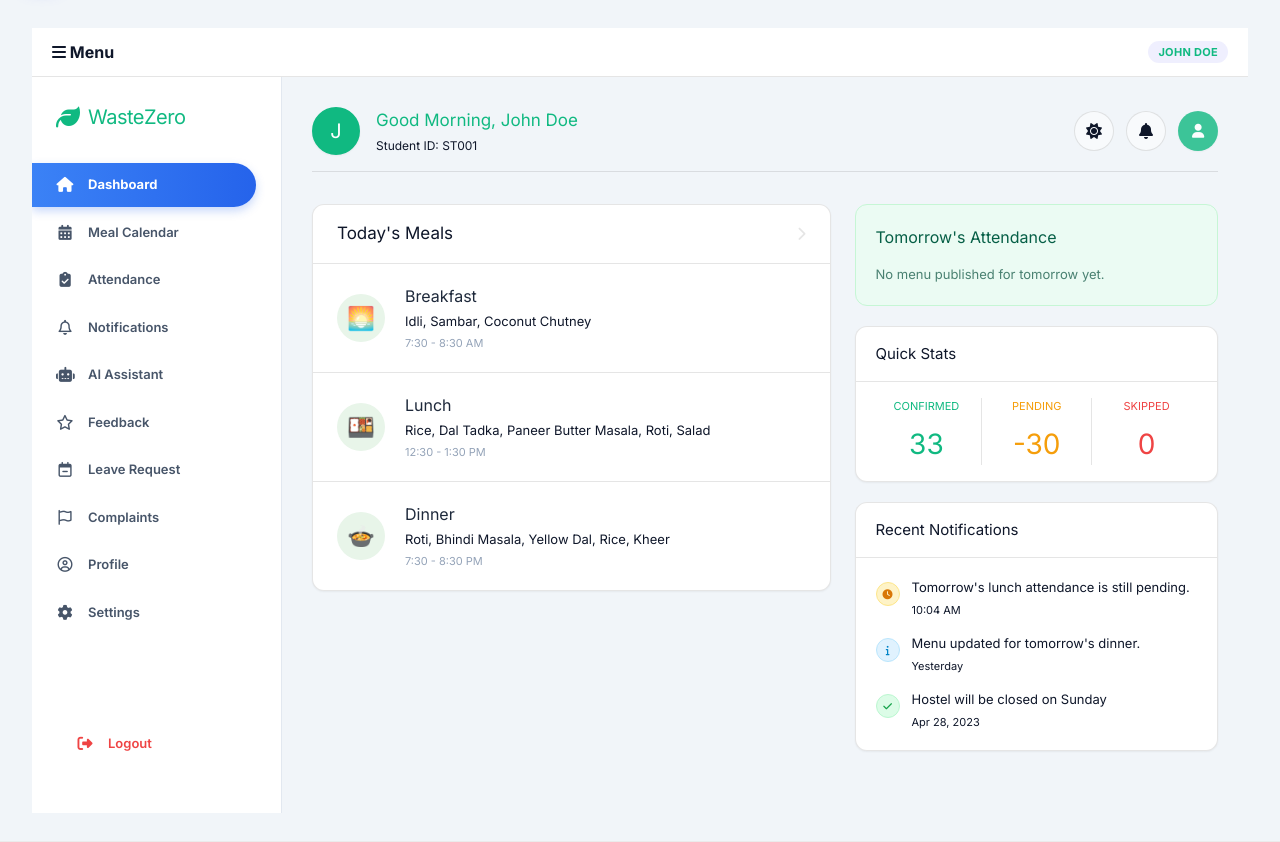
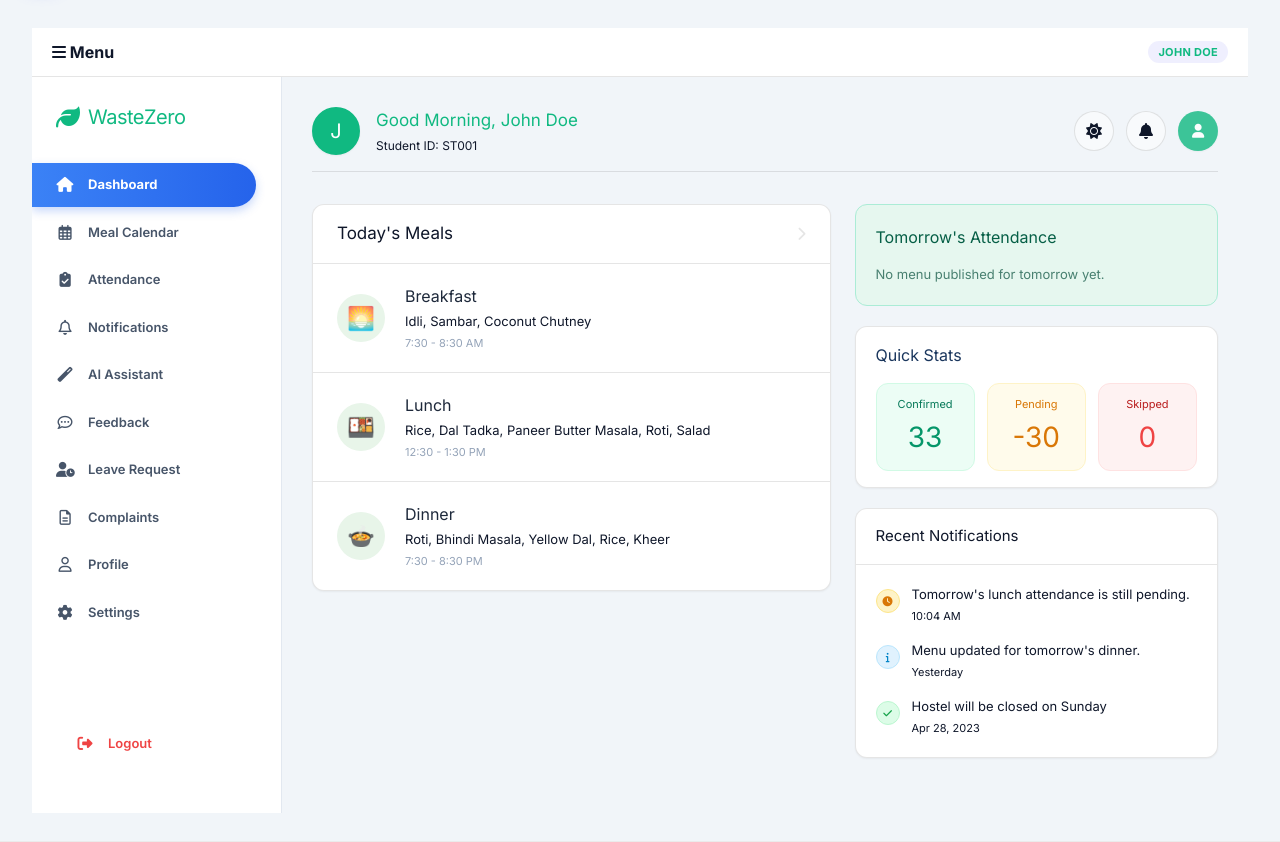
Before and after one commit to Akshaya-RBtech/p3, a Flask app: page /student/portal in a window 1280 px wide. Shown: the part 64-906 px from the top of the page. Run offline with Flask 3, Linux system fonts and the light colour scheme; a user stored in the database is signed in; data comes from the database, SQL or seed files in the repository; data that the repository does not hold is empty; some libraries are stand-ins or nearby versions.

Commit message:
UI: Complete Student Dashboard layout matching visual reference

```diff
--- a/templates/student_portal.html
+++ b/templates/student_portal.html
@@ -64,14 +64,14 @@
         </div>
 
         <button id="tab-home" class="sidebar-btn active-tab" onclick="switchTab('home', this)"><i class="fas fa-home"></i> Dashboard</button>
-        <button id="tab-calendar" class="sidebar-btn" onclick="switchTab('calendar', this)"><i class="fas fa-calendar-alt"></i> Meal Calendar</button>
+        <button id="tab-calendar" class="sidebar-btn" onclick="switchTab('calendar', this)"><i class="far fa-calendar-alt"></i> Meal Calendar</button>
         <button id="tab-attendance" class="sidebar-btn" onclick="switchTab('attendance', this)"><i class="fas fa-clipboard-check"></i> Attendance</button>
         <button id="tab-notifications" class="sidebar-btn" onclick="switchTab('notifications', this)"><i class="far fa-bell"></i> Notifications</button>
-        <button id="tab-assistant" class="sidebar-btn" onclick="switchTab('assistant', this)"><i class="fas fa-robot"></i> AI Assistant</button>
-        <button id="tab-feedback" class="sidebar-btn" onclick="switchTab('feedback', this)"><i class="far fa-star"></i> Feedback</button>
-        <button id="tab-leave" class="sidebar-btn" onclick="switchTab('leave', this)"><i class="far fa-calendar-minus"></i> Leave Request</button>
-        <button id="tab-complaints" class="sidebar-btn" onclick="switchTab('complaints', this)"><i class="far fa-flag"></i> Complaints</button>
-        <button id="tab-profile" class="sidebar-btn" onclick="switchTab('profile', this)"><i class="far fa-user-circle"></i> Profile</button>
+        <button id="tab-assistant" class="sidebar-btn" onclick="switchTab('assistant', this)"><i class="fas fa-magic"></i> AI Assistant</button>
+        <button id="tab-feedback" class="sidebar-btn" onclick="switchTab('feedback', this)"><i class="far fa-comment-dots"></i> Feedback</button>
+        <button id="tab-leave" class="sidebar-btn" onclick="switchTab('leave', this)"><i class="fas fa-user-clock"></i> Leave Request</button>
+        <button id="tab-complaints" class="sidebar-btn" onclick="switchTab('complaints', this)"><i class="far fa-file-alt"></i> Complaints</button>
+        <button id="tab-profile" class="sidebar-btn" onclick="switchTab('profile', this)"><i class="far fa-user"></i> Profile</button>
         <button id="tab-settings" class="sidebar-btn" onclick="switchTab('settings', this)"><i class="fas fa-cog"></i> Settings</button>
 
         <div style="margin-top:auto; padding:20px;">
@@ -143,21 +143,21 @@
                 <div class="lg:col-span-5 flex flex-col gap-5">
 
                     <!-- Tomorrow's Attendance Card -->
-                    <div class="bg-[#ebfbf3] rounded-xl p-5 border border-[#c6f6d5]">
+                    <div class="bg-[#e6f7ef] rounded-xl p-5 border border-[#abecd6]">
                         <h3 class="fw-800 text-[16px] text-[#065f46] mb-4">Tomorrow's Attendance</h3>
 
                         {% set tomorrow_menus = menus|selectattr("date", "equalto", tomorrow)|list %}
                         {% if tomorrow_menus %}
                             {% set tm = tomorrow_menus[0] %}
-                            <div class="flex items-center gap-3 mb-5 px-1">
+                            <div class="flex items-center gap-3 mb-5 px-1 bg-white p-3 rounded-lg border border-[#c6f6d5]">
                                 <i class="fas fa-utensils text-[#10b981] opacity-70"></i>
                                 <div class="text-[13px] fw-600 text-[#064e3b]">{{ tm.meal_type }} - {{ tm.items[:30] }}...</div>
                             </div>
-                            <div class="flex gap-3">
-                                <button onclick="selectVote({{ tm.id }}, 'Yes')" class="flex-1 bg-[#10b981] text-white py-2.5 rounded-lg fw-700 text-[13px] hover:bg-[#059669] transition shadow-sm border border-[#059669]">
+                            <div class="flex gap-4">
+                                <button onclick="selectVote({{ tm.id }}, 'Yes')" class="flex-1 bg-[#10b981] text-white py-2.5 rounded-lg fw-700 text-[14px] hover:bg-[#059669] transition shadow-sm border border-[#059669]">
                                     Coming
                                 </button>
-                                <button onclick="selectVote({{ tm.id }}, 'No')" class="flex-1 bg-white text-[#ef4444] py-2.5 rounded-lg fw-700 text-[13px] hover:bg-[#fef2f2] transition shadow-sm border border-[#fca5a5]">
+                                <button onclick="selectVote({{ tm.id }}, 'No')" class="flex-1 bg-white text-[#ef4444] py-2.5 rounded-lg fw-700 text-[14px] hover:bg-[#fef2f2] transition shadow-sm border border-[#fca5a5]">
                                     Not Coming
                                 </button>
                             </div>
@@ -168,21 +168,24 @@
 
                     <!-- Quick Stats Card -->
                     <div class="card rounded-xl shadow-sm border border-[var(--border)] overflow-hidden">
-                        <div class="px-5 py-4 border-b border-[var(--border)]">
-                            <h3 class="fw-800 text-[15px] text-[var(--text-color)]">Quick Stats</h3>
-                        </div>
-                        <div class="grid grid-cols-3 divide-x divide-[var(--border)] p-4">
-                            <div class="text-center">
-                                <div class="text-[11px] fw-600 text-[var(--primary)] uppercase mb-2">Confirmed</div>
-                                <div class="text-[28px] fw-800 text-[var(--primary)]">{{ voted_ids|length }}</div>
-                            </div>
-                            <div class="text-center">
-                                <div class="text-[11px] fw-600 text-[#f59e0b] uppercase mb-2">Pending</div>
-                                <div class="text-[28px] fw-800 text-[#f59e0b]">{{ menus|length - voted_ids|length }}</div>
-                            </div>
-                            <div class="text-center">
-                                <div class="text-[11px] fw-600 text-[#ef4444] uppercase mb-2">Skipped</div>
-                                <div class="text-[28px] fw-800 text-[#ef4444]">0</div>
+                        <div class="px-5 py-4">
+                            <h3 class="fw-800 text-[16px] text-[#1a365d] mb-4">Quick Stats</h3>
+                            <div class="grid grid-cols-3 gap-3">
+                                <!-- Confirmed -->
+                                <div class="text-center bg-[#ecfdf5] border border-[#d1fae5] rounded-xl p-3">
+                                    <div class="text-[11px] fw-700 text-[#047857] mb-1">Confirmed</div>
+                                    <div class="text-[28px] fw-800 text-[#059669]">{{ voted_ids|length }}</div>
+                                </div>
+                                <!-- Pending -->
+                                <div class="text-center bg-[#fffbeb] border border-[#fef3c7] rounded-xl p-3">
+                                    <div class="text-[11px] fw-700 text-[#d97706] mb-1">Pending</div>
+                                    <div class="text-[28px] fw-800 text-[#d97706]">{{ menus|length - voted_ids|length }}</div>
+                                </div>
+                                <!-- Skipped -->
+                                <div class="text-center bg-[#fef2f2] border border-[#fee2e2] rounded-xl p-3">
+                                    <div class="text-[11px] fw-700 text-[#b91c1c] mb-1">Skipped</div>
+                                    <div class="text-[28px] fw-800 text-[#ef4444]">0</div>
+                                </div>
                             </div>
                         </div>
                     </div>
```
